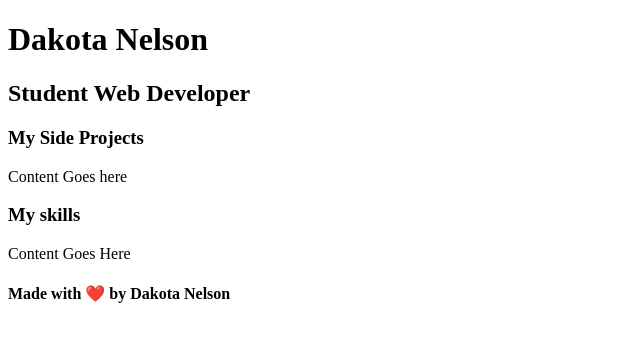
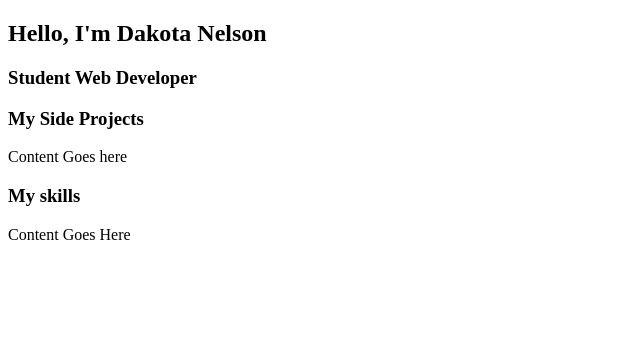
Before and after one commit to kotalilyy/dakota-nelson-portfolio, a plain HTML site: page index.html in a window 1280 px wide. Shown: the whole page, without its empty margins (0-640 px from the left). Drawn offline with Linux system fonts and the light colour scheme.

Commit message:
add html

```diff
--- a/index.html
+++ b/index.html
@@ -1,17 +1,23 @@
 <!DOCTYPE html>
-
+<html lang ="en">
 <head>
-  <title>Dakota Nelson</title>
+  <meta name="viewport" content="width=device-width, initial-scale=1.0">
+  <meta charset="UTF-8">
+  <title>Portfolio | Responsie Website Design</title>
+<link rel="stylesheet" href="style.css">
 </head>
-
-<h1>Dakota Nelson</h1>
-<h2>Student Web Developer</h2>
+<body>
+  <section class="banner">
+    <div class="textBx">
+<h2>Hello, I'm Dakota Nelson</h2>
+<h3>Student Web Developer</h3>
 
 <h3>My Side Projects</h3>
 <p>Content Goes here</p>
 <h3>My skills</h3>
 <p>Content Goes Here</p>
 
-<footer>
-  <h4>Made with ❤️ by Dakota Nelson</h4>
-</footer
+
+</section>
+</body>
+</html>
```
Also changed, not shown: images/kota..jpg (added), 2 other files.
